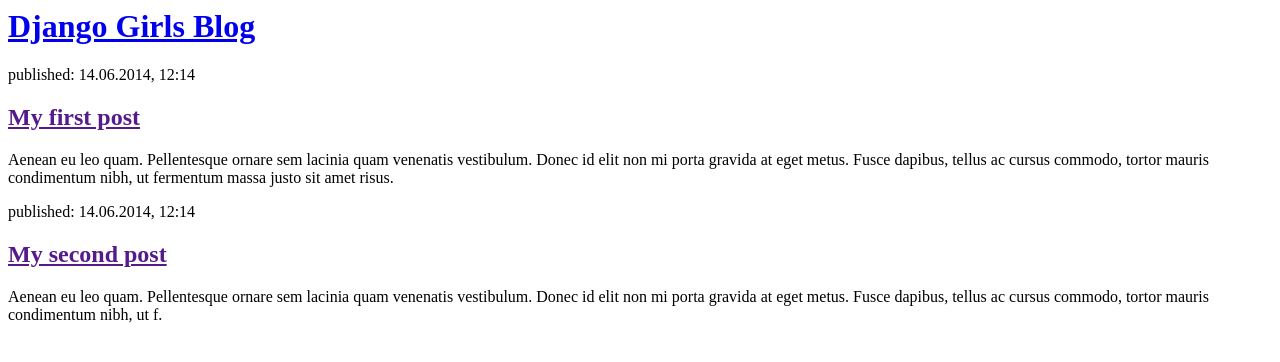
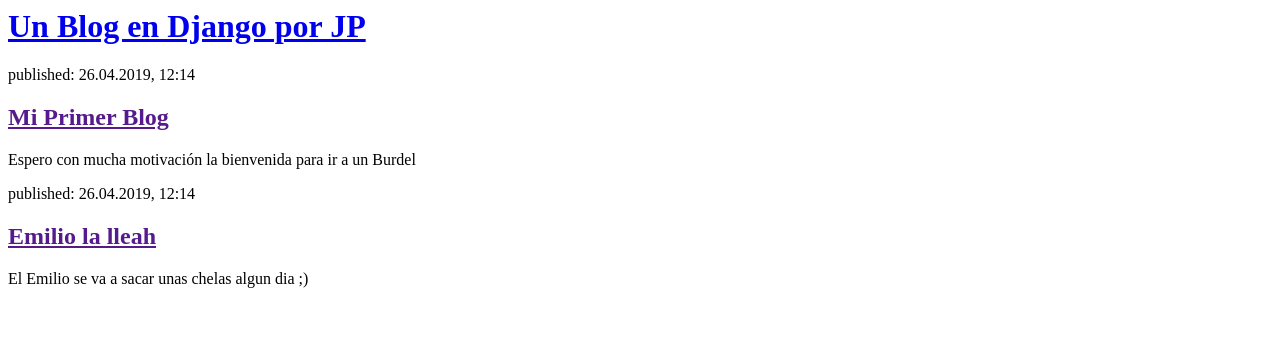
Before and after one commit to JotaChile/my-first-blog, a Django app: page / in a window 1280 px wide. Shown: the top 362 px of the page. Run offline with Django 3.2, Linux system fonts and the light colour scheme.

Commit message:
update html

```diff
--- a/blog/templates/blog/post_list.html
+++ b/blog/templates/blog/post_list.html
@@ -1,22 +1,22 @@
 <html>
     <head>
-        <title>Django Girls blog</title>
+        <title>Primer proyecto de JP en Django</title>
     </head>
     <body>
         <div>
-            <h1><a href="/">Django Girls Blog</a></h1>
+            <h1><a href="/">Un Blog en Django por JP</a></h1>
         </div>
 
         <div>
-            <p>published: 14.06.2014, 12:14</p>
-            <h2><a href="">My first post</a></h2>
-            <p>Aenean eu leo quam. Pellentesque ornare sem lacinia quam venenatis vestibulum. Donec id elit non mi porta gravida at eget metus. Fusce dapibus, tellus ac cursus commodo, tortor mauris condimentum nibh, ut fermentum massa justo sit amet risus.</p>
+            <p>published: 26.04.2019, 12:14</p>
+            <h2><a href="">Mi Primer Blog</a></h2>
+            <p>Espero con mucha motivación la bienvenida para ir a un Burdel</p>
         </div>
 
         <div>
-            <p>published: 14.06.2014, 12:14</p>
-            <h2><a href="">My second post</a></h2>
-            <p>Aenean eu leo quam. Pellentesque ornare sem lacinia quam venenatis vestibulum. Donec id elit non mi porta gravida at eget metus. Fusce dapibus, tellus ac cursus commodo, tortor mauris condimentum nibh, ut f.</p>
+            <p>published: 26.04.2019, 12:14</p>
+            <h2><a href="">Emilio la lleah</a></h2>
+            <p> El Emilio se va a sacar unas chelas algun dia ;)</p>
         </div>
     </body>
 </html>
```
